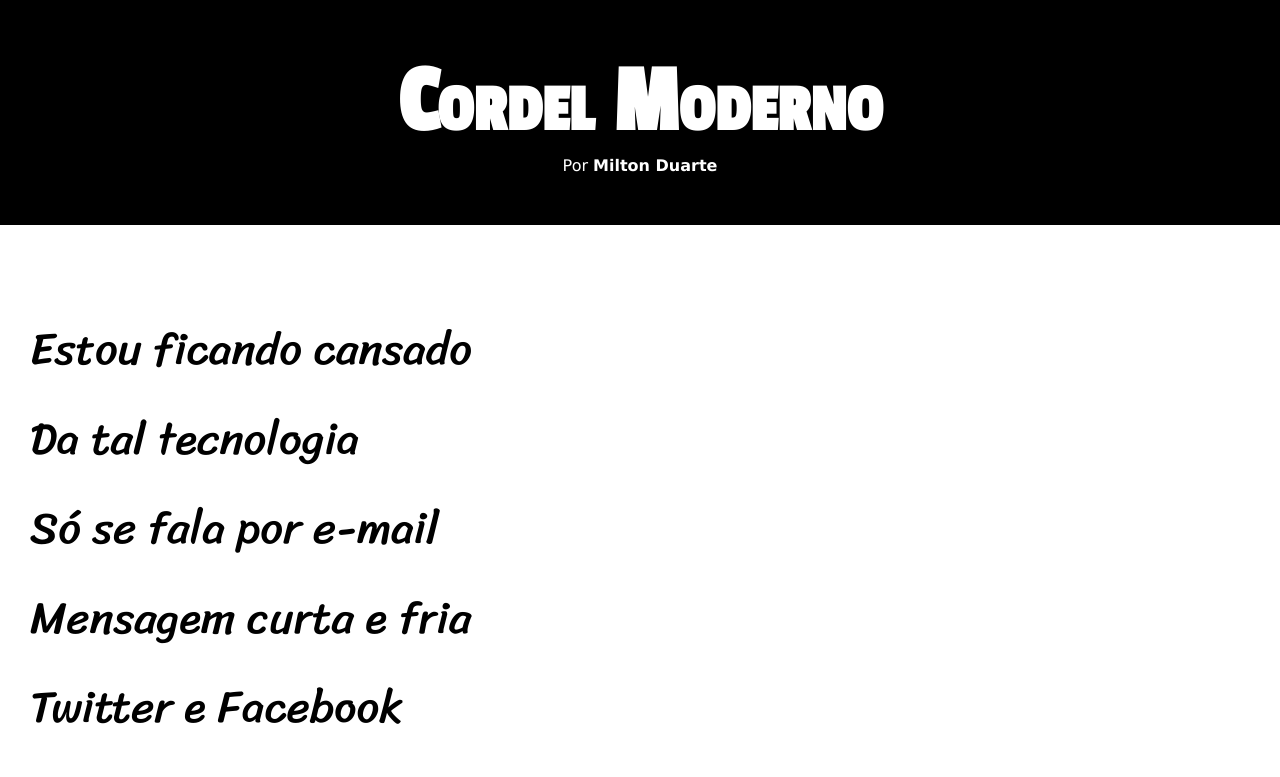
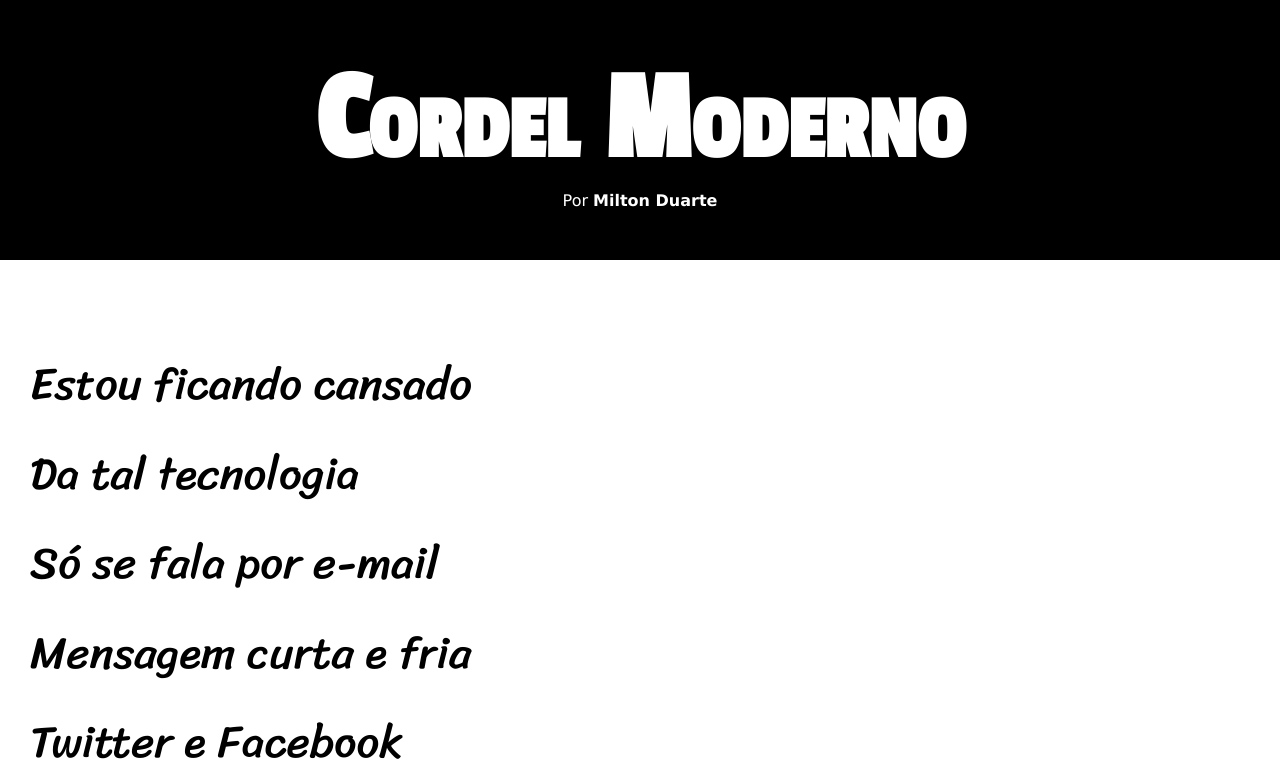
Before and after one commit to weversonmuciarone/Projeto-Cordel, a plain HTML site: page index.html in a window 1280 px wide. Shown: the top 777 px of the page. Drawn offline with Linux system fonts and the light colour scheme.

Commit message:
Update style.css

```diff
--- a/style/style.css
+++ b/style/style.css
@@ -27,7 +27,7 @@ header > h1 {
     padding-top: 50px;
     font-variant: small-caps;
     font-family: var(--fonte2);
-    font-size: 7.5vw;
+    font-size: 10vw;
 }
 header >p {
     padding-bottom: 50px;
```
